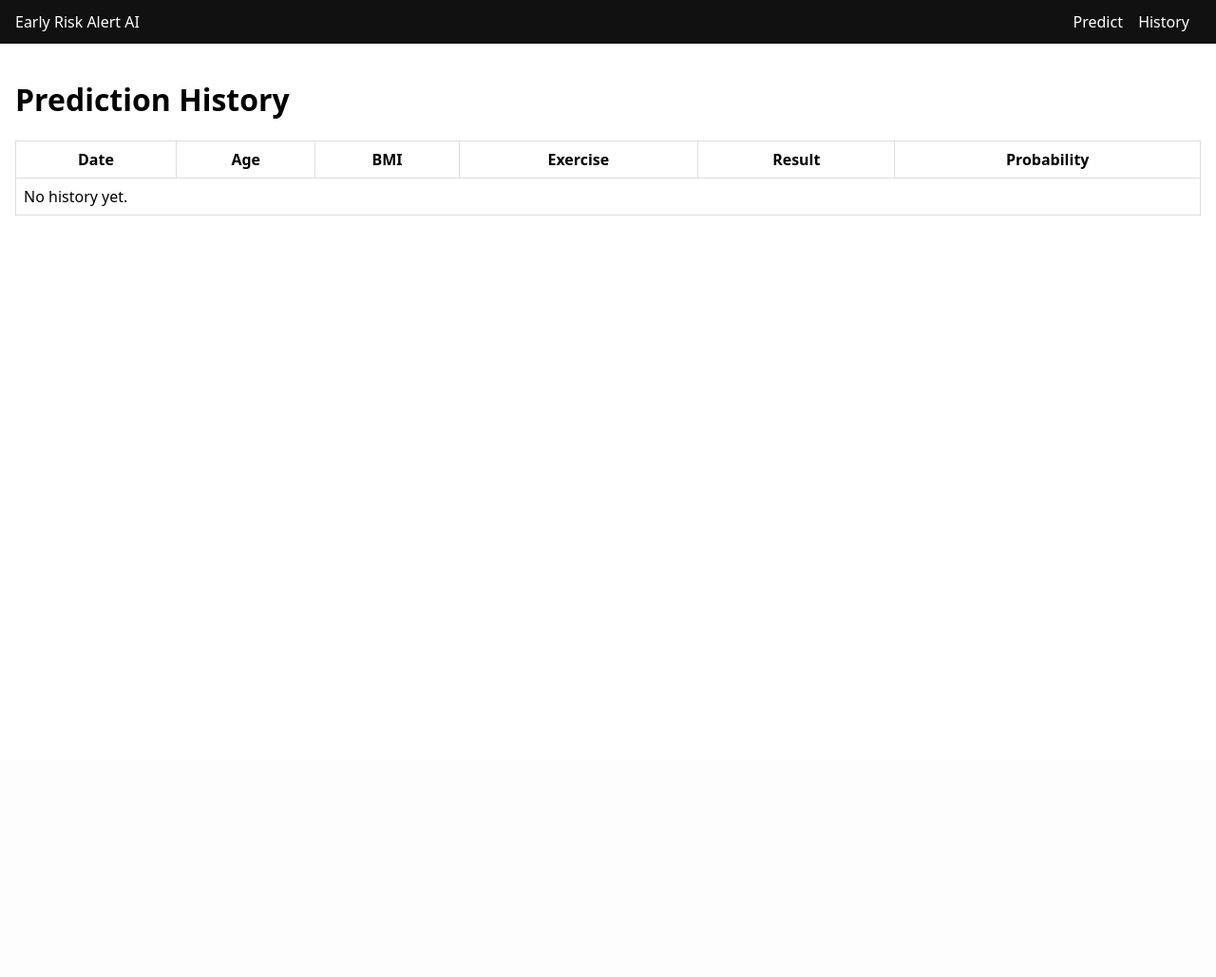
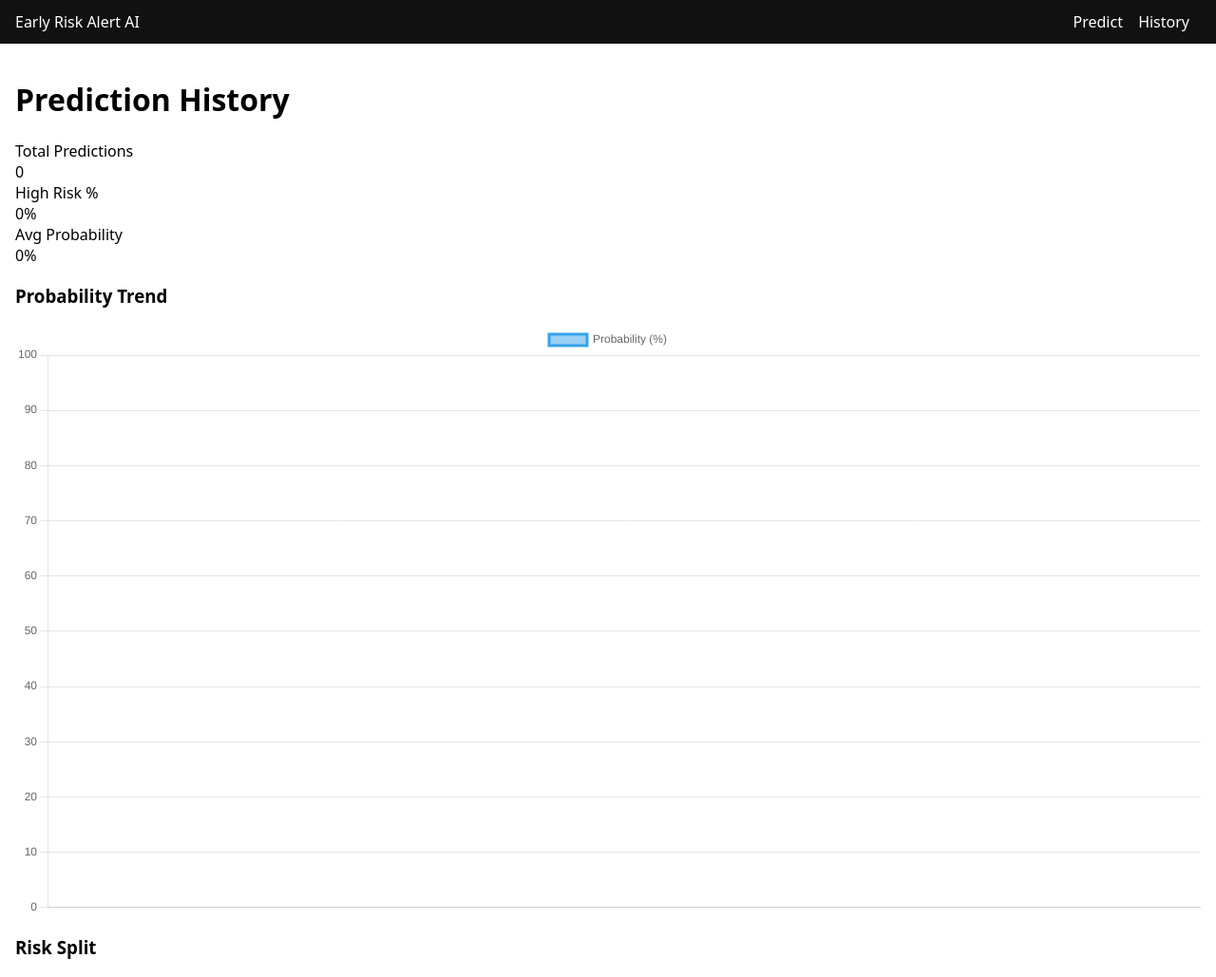
Before and after one commit to ayden611/early-risk-alert-ai, a Flask app: page /history in a window 1280 px wide. Shown: the top 1029 px of the page at 95% size. Before the commit the page ends 227 px from the top, so only its background shows below. Run offline with Flask 3, Linux system fonts and the light colour scheme; data that the repository does not hold is empty.

Commit message:
Update history.html

```diff
--- a/templates/history.html
+++ b/templates/history.html
@@ -2,6 +2,33 @@
 {% block content %}
 
 <h1>Prediction History</h1>
+
+<div class="kpis">
+  <div class="kpi">
+    <div class="kpi-title">Total Predictions</div>
+    <div class="kpi-val">{{ kpis.total }}</div>
+  </div>
+  <div class="kpi">
+    <div class="kpi-title">High Risk %</div>
+    <div class="kpi-val">{{ kpis.high_pct }}%</div>
+  </div>
+  <div class="kpi">
+    <div class="kpi-title">Avg Probability</div>
+    <div class="kpi-val">{{ kpis.avg_prob }}%</div>
+  </div>
+</div>
+
+<div class="charts">
+  <div class="chart-card">
+    <h3>Probability Trend</h3>
+    <canvas id="probChart"></canvas>
+  </div>
+
+  <div class="chart-card">
+    <h3>Risk Split</h3>
+    <canvas id="riskChart"></canvas>
+  </div>
+</div>
 
 <table class="table">
   <thead>
@@ -17,14 +44,14 @@
   <tbody>
     {% if predictions and predictions|length > 0 %}
       {% for p in predictions %}
-        <tr>
-          <td>{{ p.created_at.strftime("%Y-%m-%d %H:%M:%S") }}</td>
-          <td>{{ p.age }}</td>
-          <td>{{ "%.1f"|format(p.bmi) }}</td>
-          <td>{{ exercise_label.get(p.exercise_level, p.exercise_level) }}</td>
-          <td>{{ p.risk_label }}</td>
-          <td>{{ "%.2f"|format(p.probability * 100) }}%</td>
-        </tr>
+      <tr>
+        <td>{{ p.created_at }}</td>
+        <td>{{ "%.1f"|format(p.age) }}</td>
+        <td>{{ "%.1f"|format(p.bmi) }}</td>
+        <td>{{ exercise_label(p.exercise_level) }}</td>
+        <td>{{ p.risk_label }}</td>
+        <td>{{ "%.2f"|format(p.probability * 100) }}%</td>
+      </tr>
       {% endfor %}
     {% else %}
       <tr><td colspan="6">No history yet.</td></tr>
@@ -32,4 +59,44 @@
   </tbody>
 </table>
 
+<script src="https://cdn.jsdelivr.net/npm/chart.js"></script>
+<script>
+  const labels = {{ chart_labels|tojson }};
+  const probs = {{ chart_probs|tojson }};
+
+  const ctx1 = document.getElementById("probChart");
+  new Chart(ctx1, {
+    type: "line",
+    data: {
+      labels,
+      datasets: [{
+        label: "Probability (%)",
+        data: probs,
+        tension: 0.25
+      }]
+    },
+    options: {
+      responsive: true,
+      scales: {
+        y: { min: 0, max: 100 }
+      }
+    }
+  });
+
+  const highCount = {{ high_count|tojson }};
+  const lowCount  = {{ low_count|tojson }};
+
+  const ctx2 = document.getElementById("riskChart");
+  new Chart(ctx2, {
+    type: "doughnut",
+    data: {
+      labels: ["High Risk", "Low Risk"],
+      datasets: [{
+        data: [highCount, lowCount]
+      }]
+    },
+    options: { responsive: true }
+  });
+</script>
+
 {% endblock %}
```
